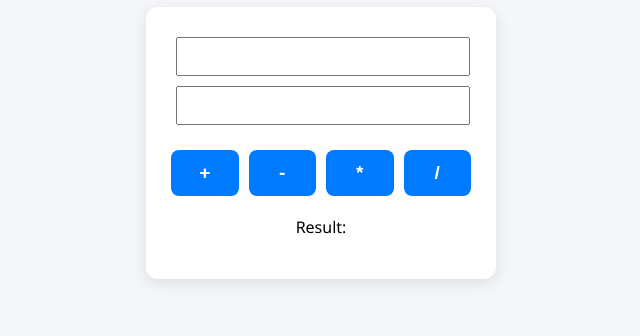
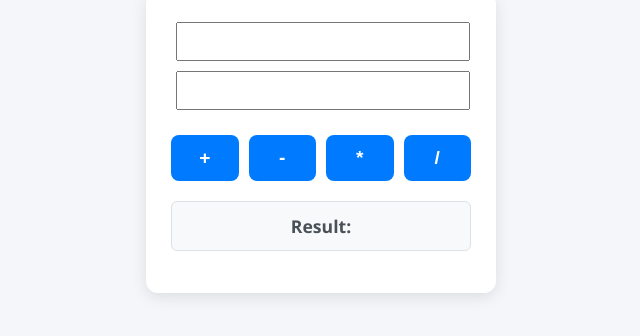
Before and after one commit to aqsa-faraz/backend-development-course, a plain HTML site: page JS_Basics_Part_02/Simple Calculator/calculator.html in a window 1280 px wide. Shown: the part 286-622 px from the top of the page, without its empty margins (319-959 px from the left). Drawn offline with Linux system fonts and the light colour scheme.

Commit message:
assignment 5

```diff
--- a/JS_Basics_Part_02/Simple Calculator/calculator.css
+++ b/JS_Basics_Part_02/Simple Calculator/calculator.css
@@ -55,3 +55,14 @@ input[type="number"]{
     /* background-color: #0056b3; */
     transform: scale(0.9);
 }
+
+p{
+    margin-top: 15px;
+    padding: 12px;
+    background-color: #f8f9fa;
+    border-radius: 6px;
+    font-size: 1.1rem;
+    font-weight: 600;
+    color: #495057;
+    border: 1px solid #dee2e6;
+}
```
